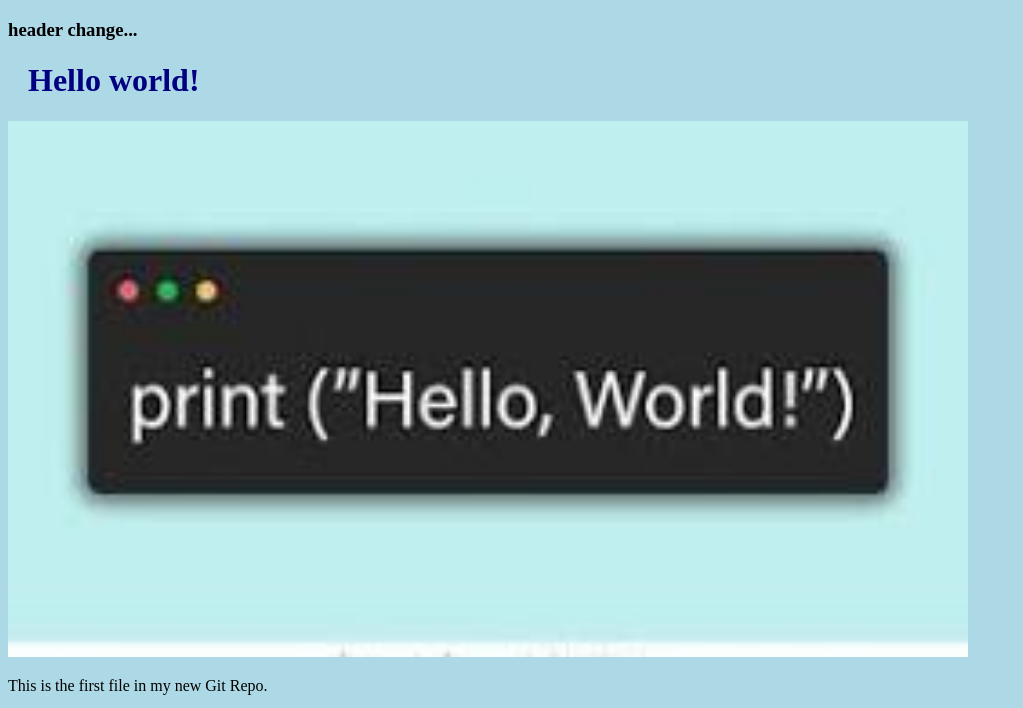
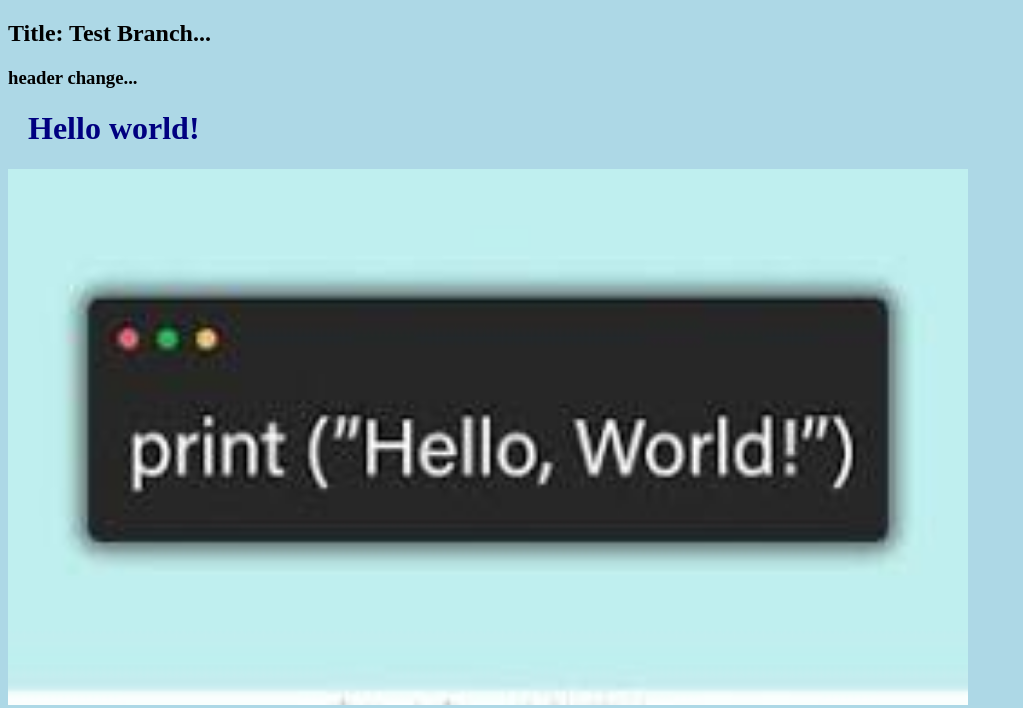
Before and after one commit to AzizurRahman026/Practiv, a plain HTML site: page index.html in a window 1280 px wide. Shown: the top 708 px of the page, without its empty margins (0-1023 px from the left). Drawn offline with Linux system fonts and the light colour scheme.

Commit message:
test branch title change

```diff
--- a/index.html
+++ b/index.html
@@ -5,6 +5,7 @@
 <link rel="stylesheet" href="bluestyle.css">
 </head>
 <body>
+    <h2>Title: Test Branch...</h2>
 
     <h3>header change...</h3>
     <h1>Hello world!</h1>
```
